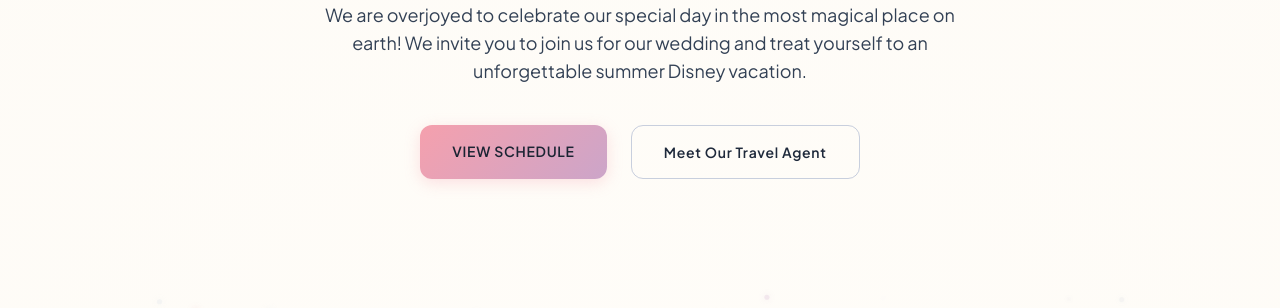
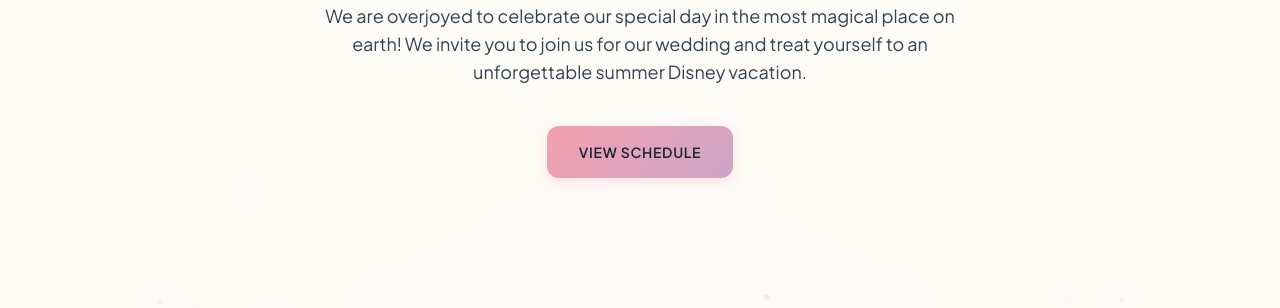
Before and after one commit to halleynoahwedding/wedding, a plain HTML site: page index.html in a window 1280 px wide. Shown: the part 476-784 px from the top of the page. Drawn offline with nearby package versions, Linux system fonts and the light colour scheme; a web font is replaced by a local one.

Commit message:
Update index.html

```diff
--- a/index.html
+++ b/index.html
@@ -228,9 +228,10 @@
           <a href="#event-info" class="btn-theme px-8 py-4 rounded-xl text-center text-sm font-semibold uppercase tracking-wider transition">
             View Schedule
           </a>
-          <a href="#travel-agent" class="px-8 py-4 rounded-xl text-center text-sm font-semibold tracking-wider text-slate-800 border border-brand-slate/50 hover:bg-brand-powder/20 transition">
+<!--          <a href="#travel-agent" class="px-8 py-4 rounded-xl text-center text-sm font-semibold tracking-wider text-slate-800 border border-brand-slate/50 hover:bg-brand-powder/20 transition">
             Meet Our Travel Agent
           </a>
+-->
         </div>
       </section>
 
```
